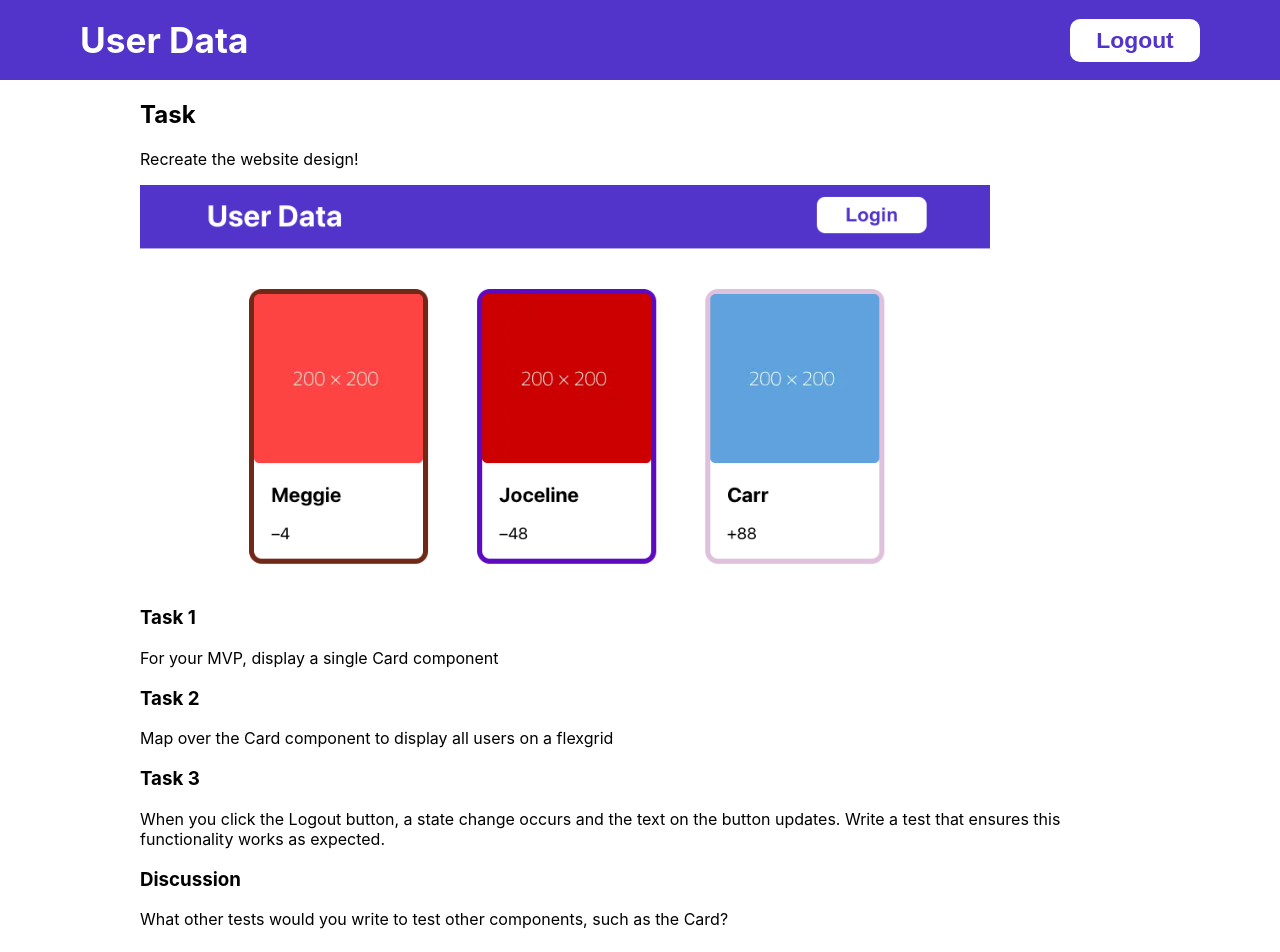
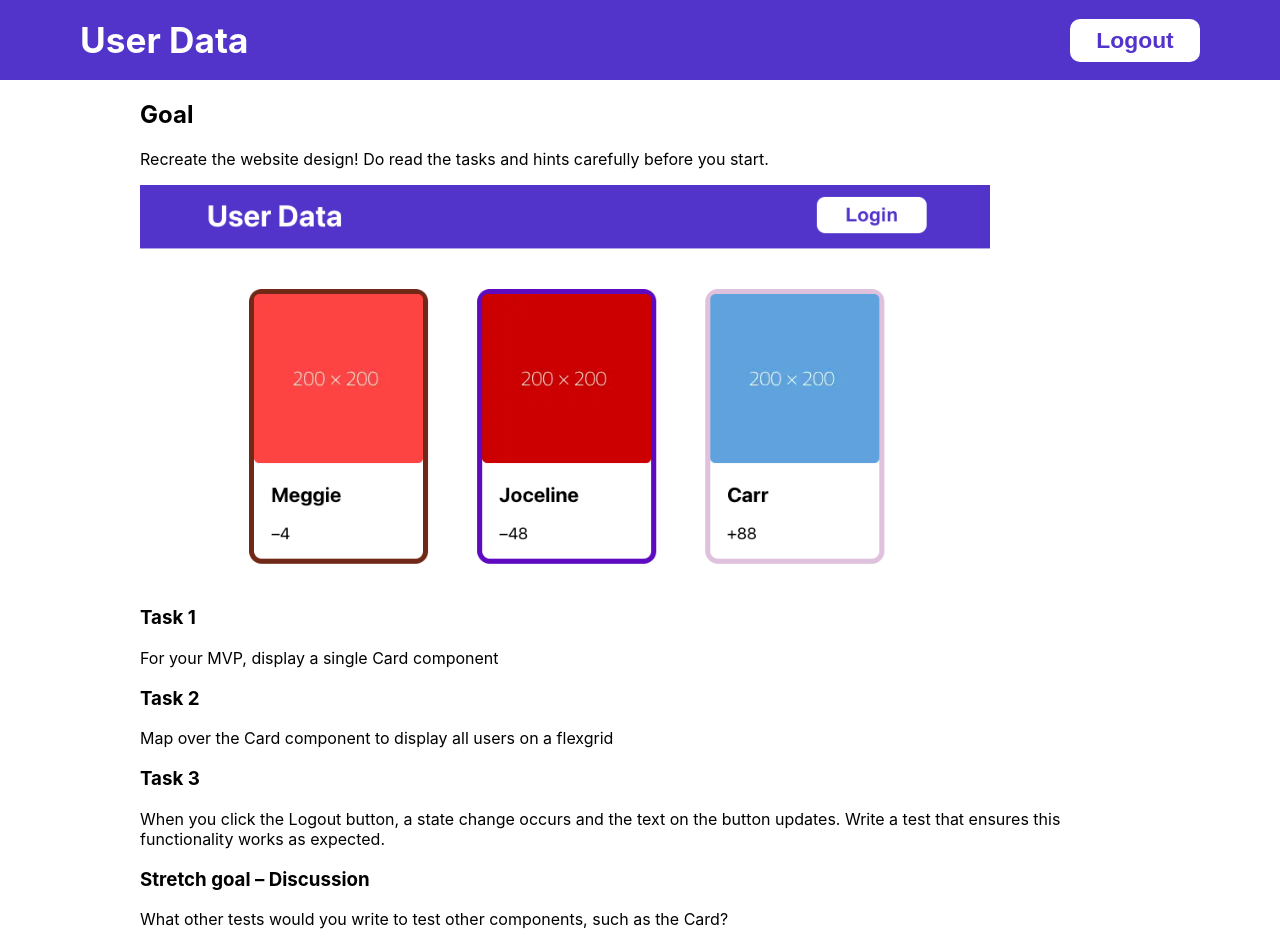
Before and after one commit to hcmcfarlane/userdata, a React (Create React App) app: page / in a window 1280 px wide. Shown: the top 952 px of the page. Built offline with nearby package versions, Linux system fonts and the light colour scheme.

Commit message:
add image and update instructions

```diff
--- a/src/components/Instructions/Instructions.js
+++ b/src/components/Instructions/Instructions.js
@@ -3,8 +3,11 @@ import "./Instructions.css";
 const Instructions = () => {
   return (
     <>
-      <h2>Task</h2>
-      <p>Recreate the website design!</p>
+      <h2>Goal</h2>
+      <p>
+        Recreate the website design! Do read the tasks and hints carefully
+        before you start.
+      </p>
       <img
         className="design-img"
         src="design.png"
@@ -20,7 +23,7 @@ const Instructions = () => {
         the button updates. Write a test that ensures this functionality works
         as expected.
       </p>
-      <h3>Discussion</h3>
+      <h3>Stretch goal – Discussion</h3>
       <p>
         What other tests would you write to test other components, such as the
         Card?
```
